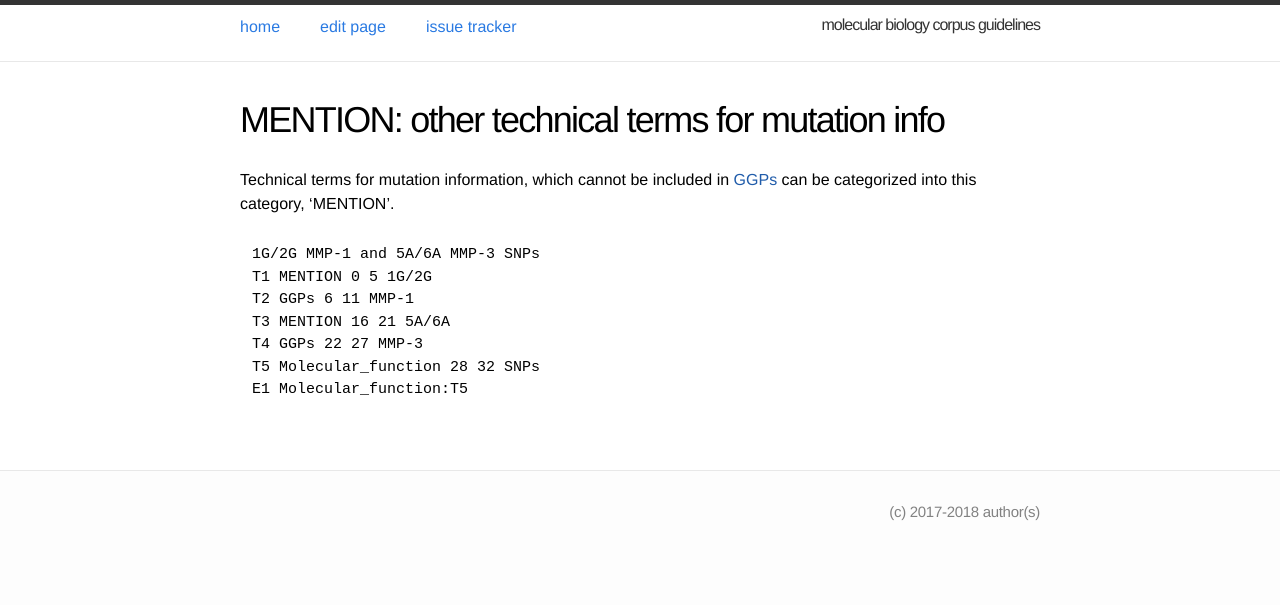
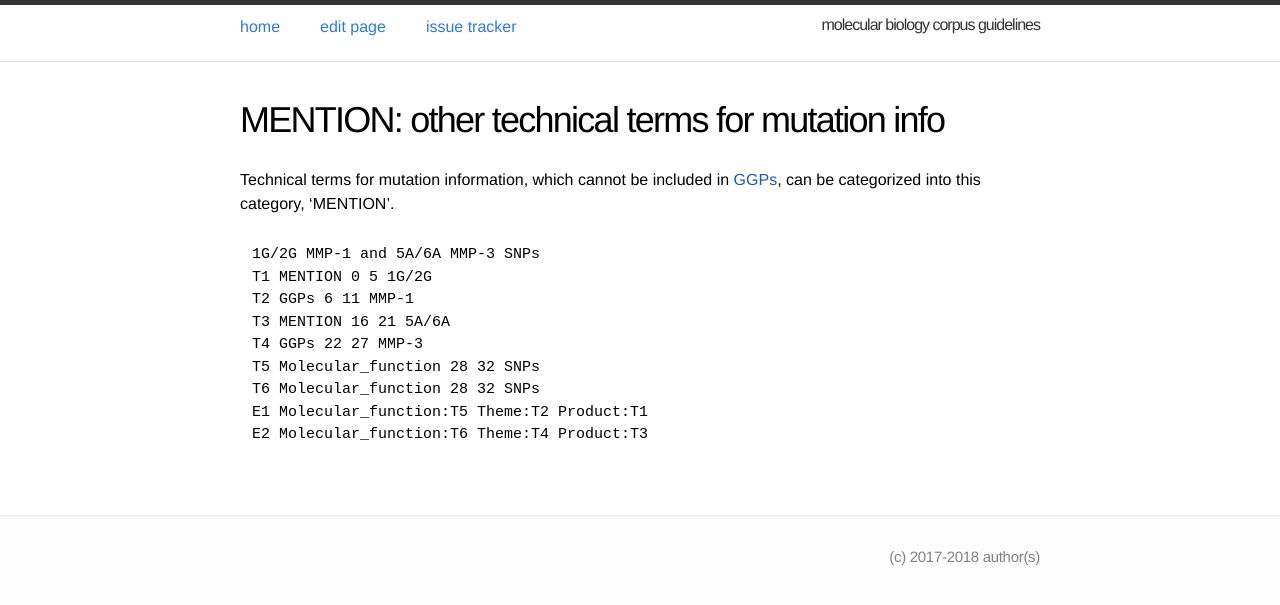
Before and after one commit to ezcatdb/molbiol_lung_corpus-guidelines, a Jekyll site: the page built from _entity/MENTION.md, in a window 1280 px wide. Shown: the top 605 px of the page. Built offline with Jekyll 4.4.1, drawn with Linux system fonts in a browser that asks for light colours.

Commit message:
correction of sample sentence in _entity/MENTION.md

```diff
--- a/_entity/MENTION.md
+++ b/_entity/MENTION.md
@@ -9,7 +9,7 @@ order: 101
 
 <!-- details -->
 
-Technical terms for mutation information, which cannot be included in [GGPs]() can be categorized into this category, 'MENTION'.
+Technical terms for mutation information, which cannot be included in [GGPs](), can be categorized into this category, 'MENTION'.
 
 ~~~ ann
 1G/2G MMP-1 and 5A/6A MMP-3 SNPs
@@ -18,5 +18,7 @@ T2 GGPs 6 11 MMP-1
 T3 MENTION 16 21 5A/6A
 T4 GGPs 22 27 MMP-3
 T5 Molecular_function 28 32 SNPs
-E1 Molecular_function:T5
+T6 Molecular_function 28 32 SNPs
+E1 Molecular_function:T5 Theme:T2 Product:T1
+E2 Molecular_function:T6 Theme:T4 Product:T3
 ~~~
```
